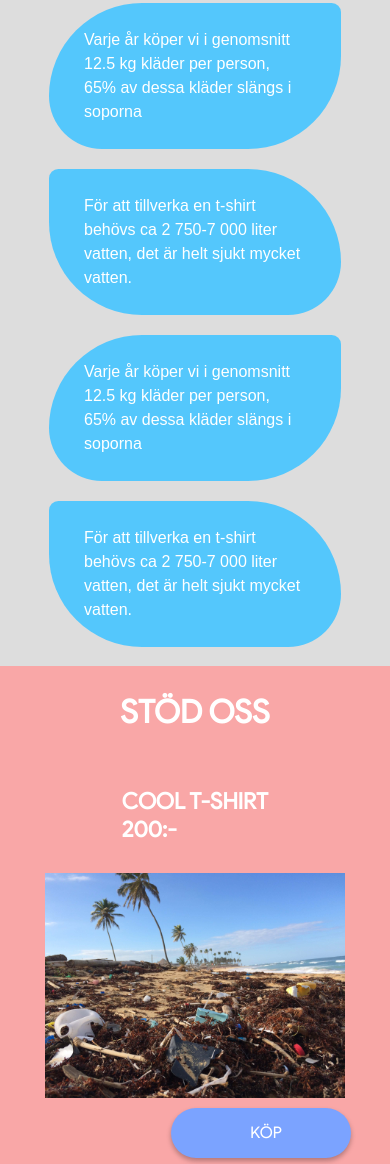
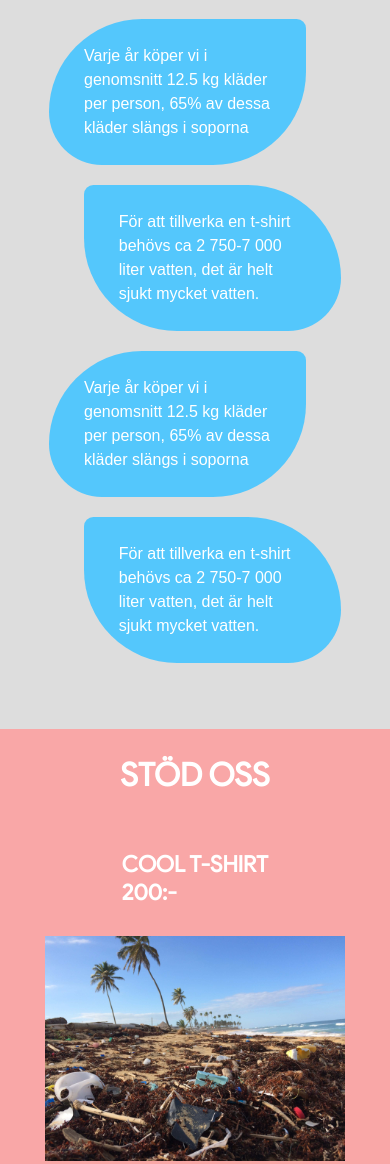
Before and after one commit to arvidnilber/unfinished, a plain HTML site: page index.html in a window 390 px wide. Shown: the part 1035-2199 px from the top of the page. Drawn offline with Linux system fonts and the light colour scheme.

Commit message:
Fixed responsiveness

```diff
--- a/css/main.scss
+++ b/css/main.scss
@@ -315,7 +315,9 @@ body {
                 display:flex;
                 flex-direction: column;
                 margin:0 auto;
+                margin-bottom: 20px;
                 @extend %center;
+
 
                 h4 {
                     font-size: 1.4rem;
@@ -341,8 +343,10 @@ body {
                     text-transform: uppercase;
                     box-shadow: 0px 3px 5px 0px rgba(0,0,0,0.28);
                     transition: 0.5s;
+                    margin: 0 auto;
+                    margin-top: 10px;
                     &:hover {
-                        background-color: rgb(162, 190, 255);
+                        background-color: #a2beff;
                         transition: 0.5s;
                     }
                 }
@@ -368,6 +372,7 @@ body {
 }
 ul {
     padding: 0px;
+    height:100%;
 }
 /* Message Bubbles */
 ul.rounded-messages li
@@ -422,7 +427,7 @@ ul.rounded-messages li.right-msg
 
 
 
-@media screen and (max-width: 700px)
+@media screen and (max-width: 800px)
 {
   /* Fit the screen for all chats */
   ul.rounded-messages,
@@ -433,18 +438,23 @@ ul.rounded-messages li.right-msg
     width: 100%;
     display: block;
   }
+
+  ul.rounded-messages li {
+      max-width: 60% !important;
+  }
   #hej {
-      width: 80% !important;
-      height: 75vh !important;
+      width: 80vw;
+      margin: 0 auto;
   }
-  ul.rounded-messages li {
-      max-width: none !important;
+  #info {
+      h2 {
+        font-size:1em !important;
+      }
   }
 
 }
 
 #hej {
-    width:40%;
-    margin:0 auto;
-    height:90vh;
+    display:flex;
+    @extend %center;
 }
```
Also changed, not shown: index.html (+1 -3 lines), css/main.css, 1 other file.
